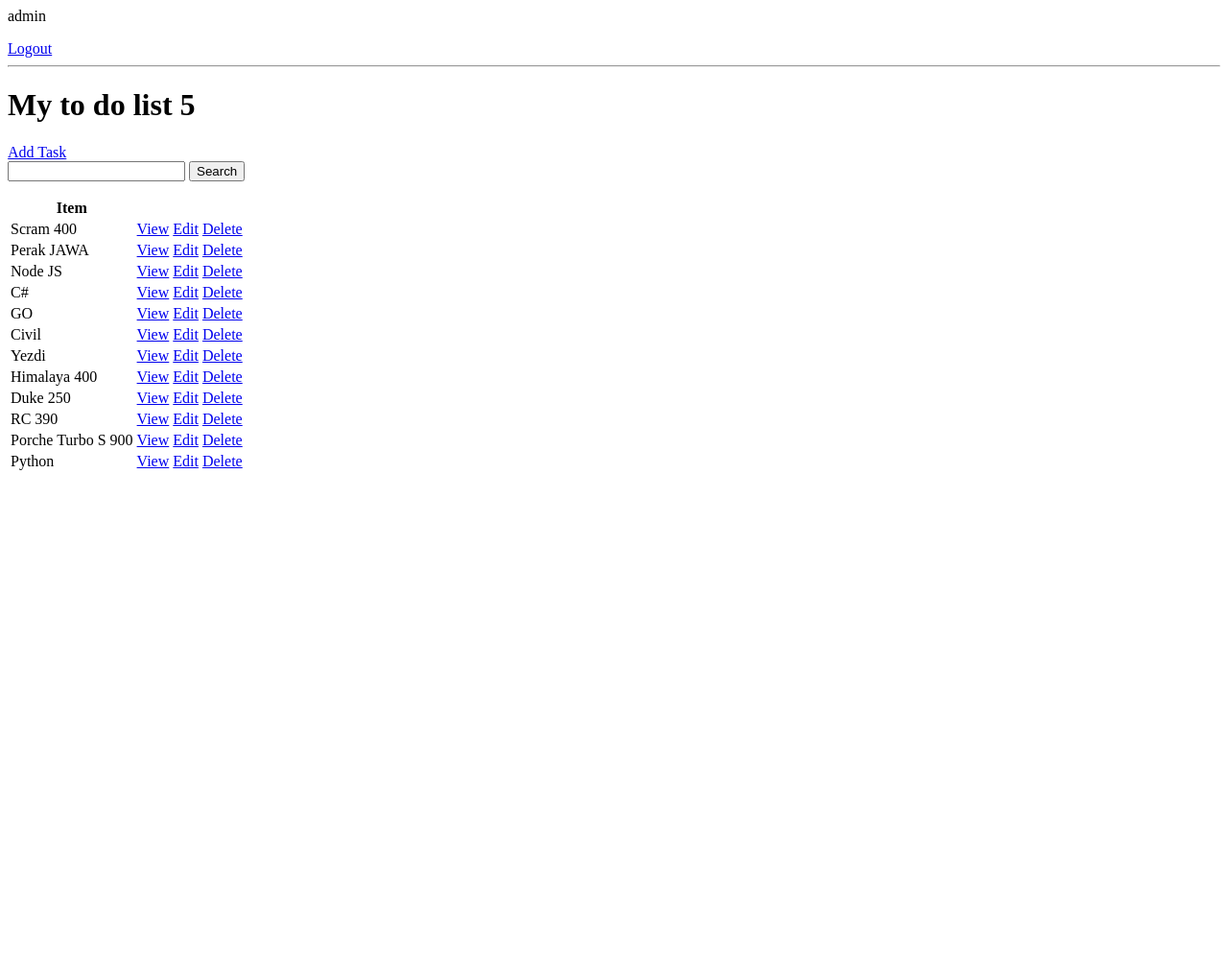
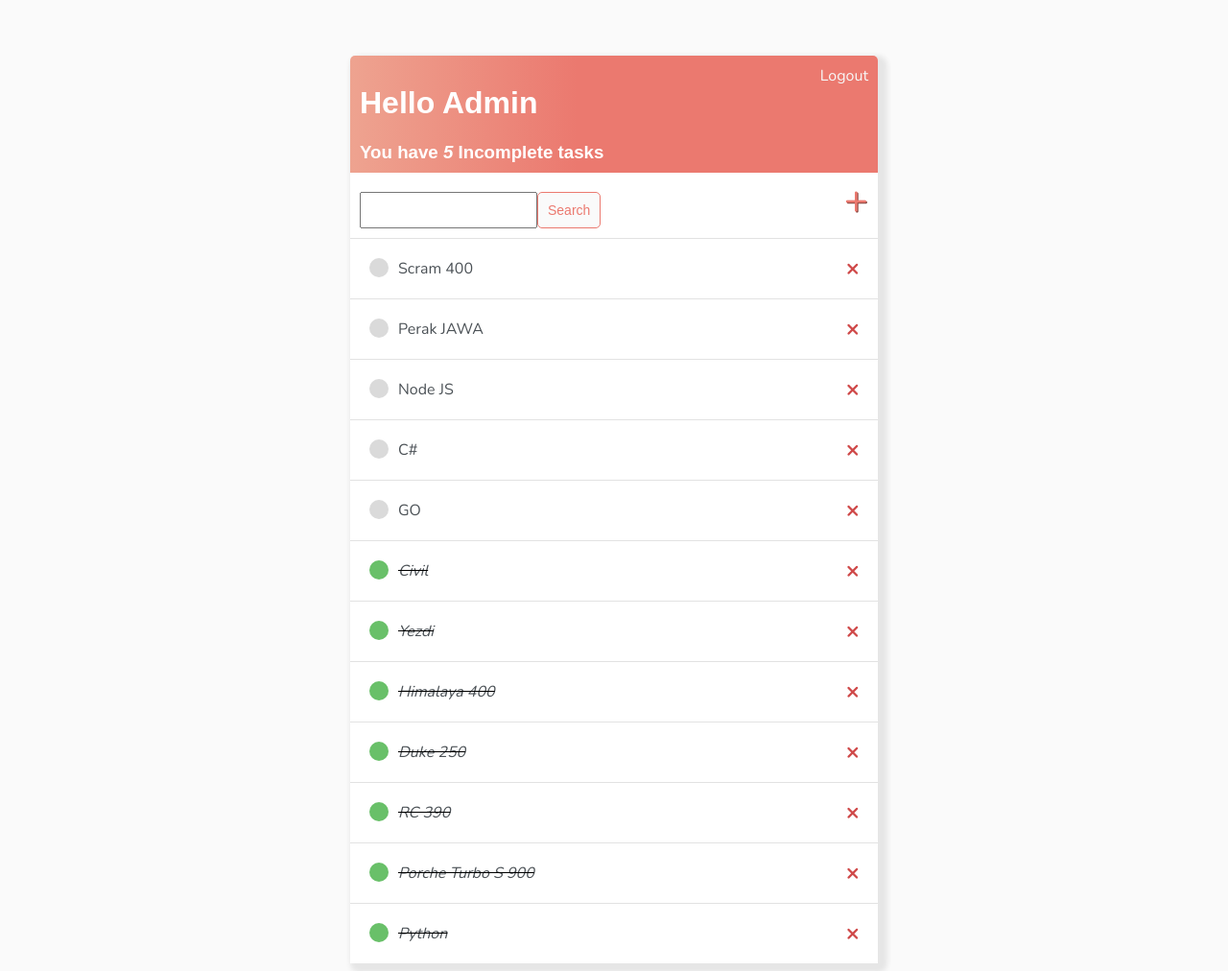
Before and after one commit to binshadcs/to-do, a Django app: page / in a window 1280 px wide. Shown: the whole page at 96% size. Before the commit the page ends 490 px from the top, so only its background shows below. Run offline with Django 3.2, Linux system fonts and the light colour scheme; a user stored in the database is signed in; data comes from the database, SQL or seed files in the repository; both versions use the stored data as it was after the commit.

Commit message:
todo app completedsuccessfuly

```diff
--- /dev/null
+++ b/base/templates/base/main.html
@@ -0,0 +1,134 @@
+<!DOCTYPE html>
+<html lang="en">
+<head>
+    <meta charset="UTF-8">
+    <meta http-equiv="X-UA-Compatible" content="IE=edge">
+    <meta name="viewport" content="width=device-width, initial-scale=1.0">
+    <title>Do To List</title>
+    <link rel="preconnect" href="https://fonts.googleapis.com">
+    <link rel="preconnect" href="https://fonts.gstatic.com" crossorigin>
+    <link href="https://fonts.googleapis.com/css2?family=Nunito:wght@200&display=swap" rel="stylesheet">
+    <style>
+        body{
+            background-color: #fafafa;
+            font-family: 'Nunito', sans-serif;
+            padding-top: 50px;
+        }
+        h1,
+        h2,
+        h3,
+        h4,
+        h5,
+        h6{
+            font-family: 'Raleway', sans-serif;
+        }
+        a,
+        p{
+            color: #4b5156;
+        }
+        .container{
+                max-width: 550px;
+                margin: auto;
+                background-color: #fff;
+                box-shadow: 5px 5px 5px 5px #e6e6e6;
+                border-radius: 5px;
+        }
+        .header-bar{
+            display: flex;
+            justify-content: space-between;
+            color: #fff;
+            padding: 10px;
+            border-radius: 5px 5px 0 0;
+            background: linear-gradient(90deg, #EEA390 0%, #EB796F 43%, #EB796F 100%);
+        }
+        .header-bar a{
+            color: rgb(247, 247, 247);
+            text-decoration: none;
+        }
+        .task-wrapper{
+            display: flex;
+            align-items: center;
+            justify-content: space-between;
+            padding: 20px;
+            background-color: #fff;
+            border-top: 1px solid rgb(226, 226, 226);
+        }
+        .task-title{
+            display: flex;
+        }
+        .task-title a{
+            text-decoration: none;
+            color: #4b5156;
+            margin-left: 10px;
+        }
+        .task-complete-icon{
+            height: 20px;
+            width: 20px;
+            background-color: rgb(105, 192, 105);
+            border-radius: 50%;
+        }
+        .task-incomplete-icon{
+            height: 20px;
+            width: 20px;
+            background-color: rgb(218, 218, 218);
+            border-radius: 50%;
+        }
+        .delete-link{
+            text-decoration: none;
+            font-weight: 900;
+            color: #cf4949;
+            font-size: 22px;
+            line-height: 0;
+        }
+        #search-add-wrapper{
+            display: flex;
+            justify-content: space-between;
+            align-items: center;
+            padding: 10px;
+            padding-top: 0px;
+        }
+        #add-link{
+            color: #EB796F;
+            text-decoration: none;
+            font-size: 42px;
+            text-shadow: 1px 1px #81413b;
+        }
+        input[type=text],
+        input[type=password],
+        textarea {
+            border: 1px solid #EB796F;
+            border-radius: 5px;
+            padding: 10px;
+            width: 90%;
+        }
+        label {
+            padding-top: 10px !important;
+            display: block;
+        }
+        .button {
+            border: 1px solid #EB796F;
+            background-color: #fafafa;
+            color: #EB796F;
+            padding: 10px;
+            font-size: 14px;
+            border-radius: 5px;
+            cursor: pointer;
+            text-decoration: none;
+        }
+        .card-body{
+            padding: 20px;
+        }
+        .card-body a{
+            color: rgb(46, 36, 36);
+            text-decoration: none;
+    </style>
+</head>
+<body>
+    <div class="container">
+        {% block content %}
+
+
+        {% endblock content %}
+    </div>
+</body>
+</html>
--- a/base/templates/base/task.html
+++ b/base/templates/base/task.html
@@ -1 +1,5 @@
+{% extends 'base/main.html' %}
+
+{% block content %}
 <h1>Task : {{task}}</h1>
+{% endblock content %}
--- a/base/templates/base/task_list.html
+++ b/base/templates/base/task_list.html
@@ -1,35 +1,53 @@
+{% extends 'base/main.html' %}
+
+{% block content %}
+
+<div class="header-bar">
+    <div>
+        <h1>Hello {{request.user|title}}</h1>
+        <h3 style="margin: 0;">You have <i>{{count}}</i> Incomplete task{{ count|pluralize:"s" }}</h3>
+    </div>
     {% if request.user.is_authenticated %}
-    <p>{{request.user}}</p>
         <a href="{% url 'logout' %}">Logout</a>
     {% else %}
         <a href="{% url 'login' %}">Login</a>
     {% endif %}
-<hr>
-<h1>My to do list {{count}}</h1>
-<a href="{% url 'task-create' %}">Add Task</a>
+</div>
 
-<form method="GET">
-    <input type='text' name='search-area' value='{{search_input}}'>
-    <input type="submit" value='Search'>
+<div id="search-add-wrapper">
+    <form method="GET" style="margin-top: 20px; display: flex;">
+        <input type='search' name='search-area' value="{{search_input}}">
+        <input class="button" type="submit" value='Search'>
     </form>
+    <a id="add-link" href="{% url 'task-create' %}">&#x2b;</a>
+</div>
 
-<table>
-    <tr>
-        <th>Item</th>
-        <th></th>
-        <th></th>
-        <th></th>
-    </tr>
+
+
+
+
+<div class="task-item-wrapper">
     {% for task in tasks %}
-    <tr>
-        <td>
-            {{task.title}}
-        </td>
-        <td><a href="{% url 'task' task.id %}">View</a></td>
-        <td><a href="{% url 'task-update' task.id %}">Edit</a></td>
-        <td><a href="{% url 'task-delete' task.id %}">Delete</a></td>
-    </tr>
+    <div class="task-wrapper">
+        {% if task.complete %}
+            <div class="task-title">
+                <div class="task-complete-icon"></div>
+                <i><s><a href="{% url 'task-update' task.id %}">{{task}}</a></s></i>
+            </div>
+            <a class="delete-link" href="{% url 'task-delete' task.id %}">&#215;</a>
+        {% else %}
+            <div class="task-title">
+                <div class="task-incomplete-icon"></div>
+                <a href="{% url 'task-update' task.id %}">{{task}}</a>
+            </div>
+            <a class="delete-link" href="{% url 'task-delete' task.id %}">&#215;</a>
+        {% endif %}
+    </div>
     {% empty %}
         <h3>No items</h3>
+
     {% endfor %}
-</table>
+</div>
+
+
+{% endblock content %}
--- a/base/views.py
+++ b/base/views.py
@@ -57,7 +57,7 @@ class TaskList(LoginRequiredMixin, ListView):
             context['tasks'] = context['tasks'].filter(
                 title__icontains=search_input)
 
-        context['search_input'] = search_input
+        #context['search_input'] = search_input
 
         return context
 
```
Also changed, not shown: base/templates/base/login.html (+18 -7 lines), base/templates/base/register.html (+20 -7 lines), base/templates/base/task_confirm_delete.html (+17 -6 lines), base/templates/base/task_form.html (+19 -7 lines), db.sqlite3. Lines whose indentation alone changed are shown as unchanged.
